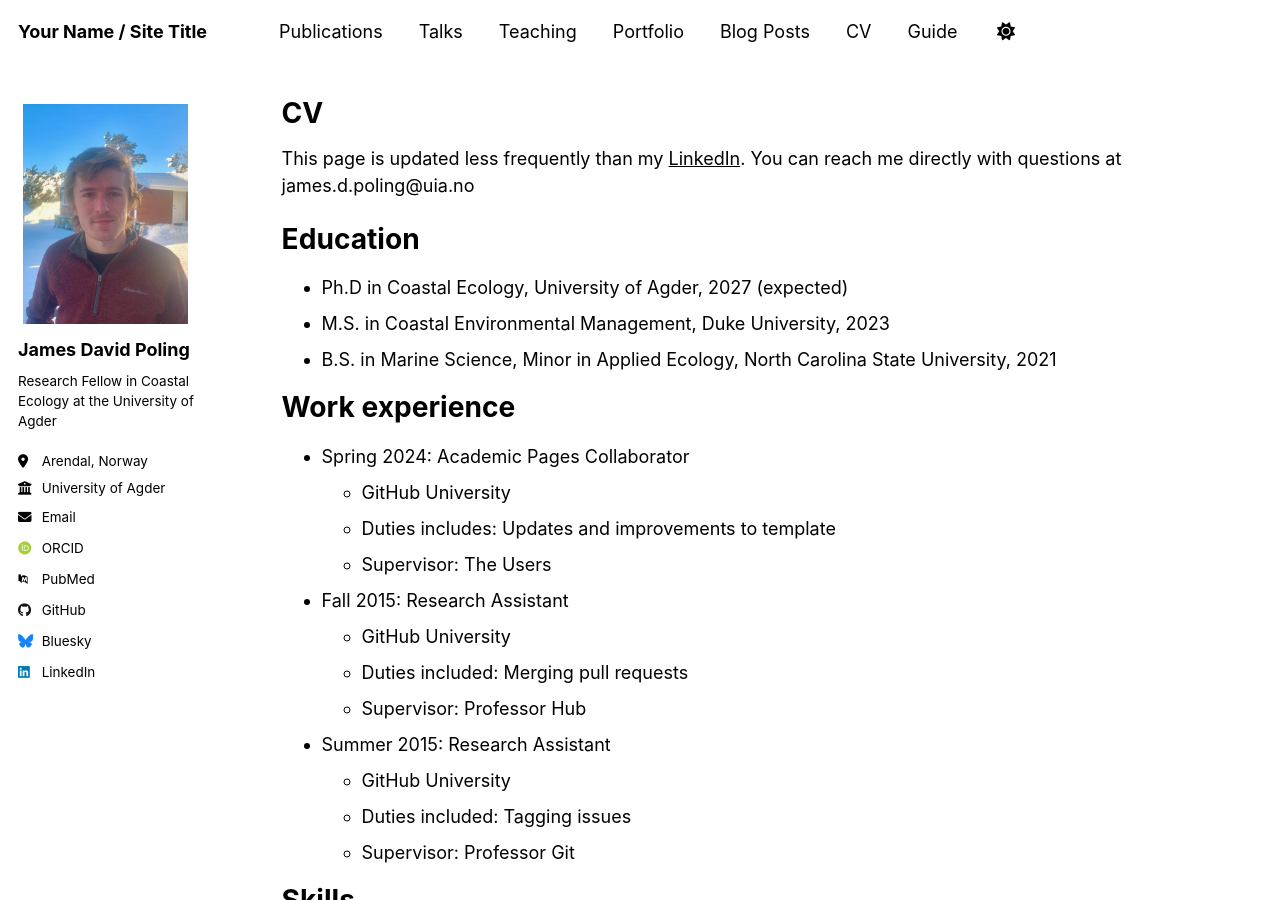
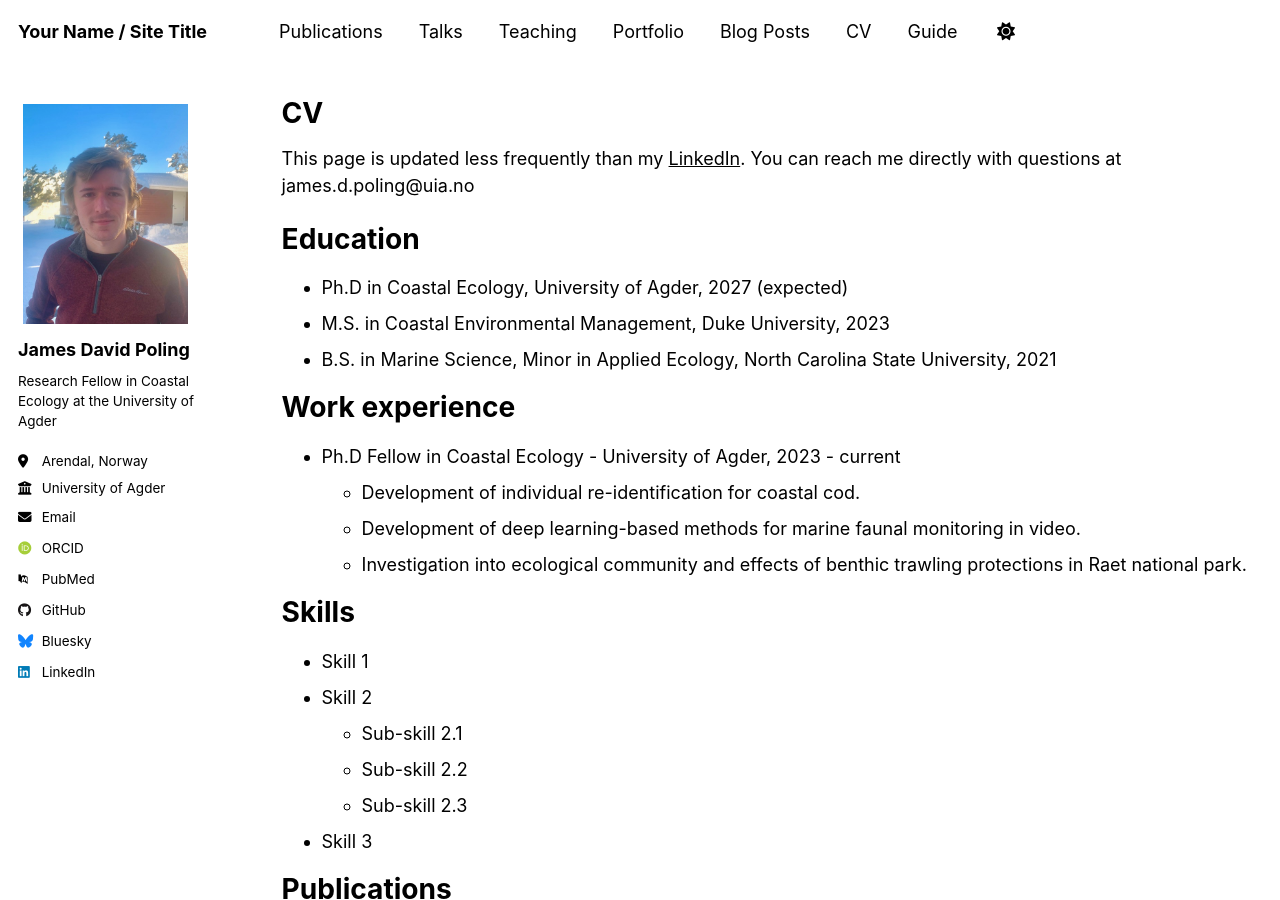
Before and after one commit to jdavidpoling/jdavidpoling.github.io, a Jekyll site: the page built from _pages/cv.md, in a window 1280 px wide and 900 px high. Built offline with Jekyll 4.4.1, drawn with Linux system fonts in a browser that asks for light colours; some web fonts are replaced; a script that is not in the unit is left out.

Commit message:
Updated cv and about.md

```diff
--- a/_pages/cv.md
+++ b/_pages/cv.md
@@ -20,20 +20,10 @@
 
 Work experience
 ======
-* Spring 2024: Academic Pages Collaborator
-  * GitHub University
-  * Duties includes: Updates and improvements to template
-  * Supervisor: The Users
-
-* Fall 2015: Research Assistant
-  * GitHub University
-  * Duties included: Merging pull requests
-  * Supervisor: Professor Hub
-
-* Summer 2015: Research Assistant
-  * GitHub University
-  * Duties included: Tagging issues
-  * Supervisor: Professor Git
+* Ph.D Fellow in Coastal Ecology - University of Agder, 2023 - current
+  * Development of individual re-identification for coastal cod.
+  * Development of deep learning-based methods for marine faunal monitoring in video.
+  * Investigation into ecological community and effects of benthic trawling protections in Raet national park.
 
 Skills
 ======
```
Also changed, not shown: _pages/about.md (+1 -1 lines).
